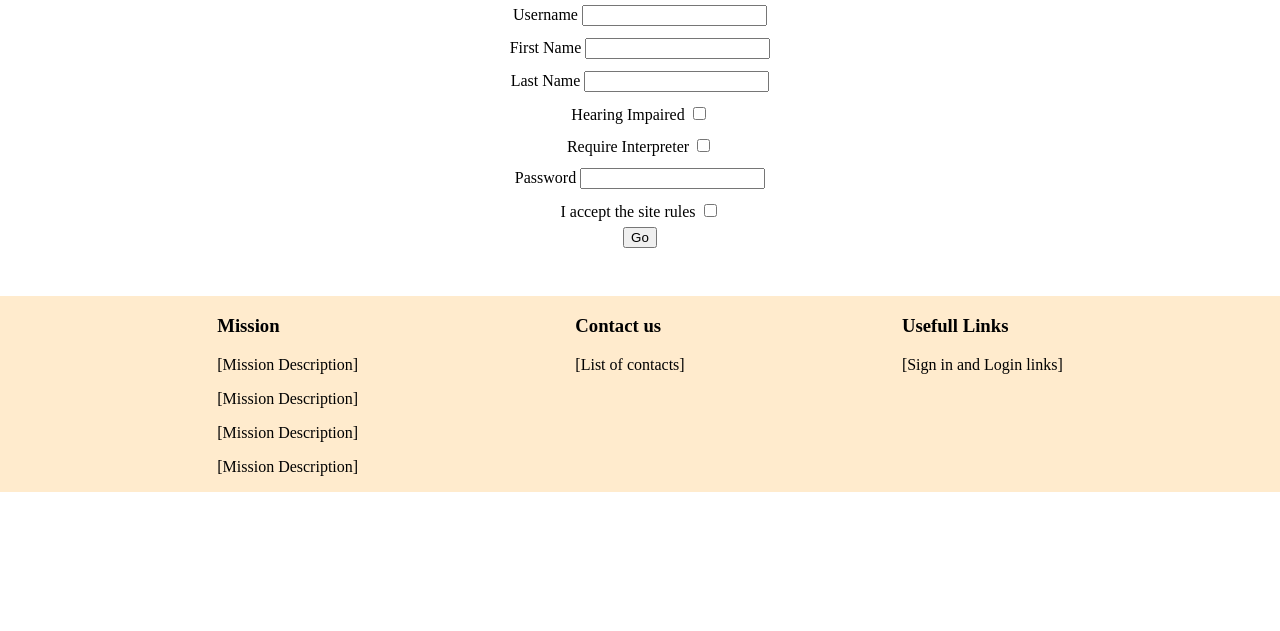
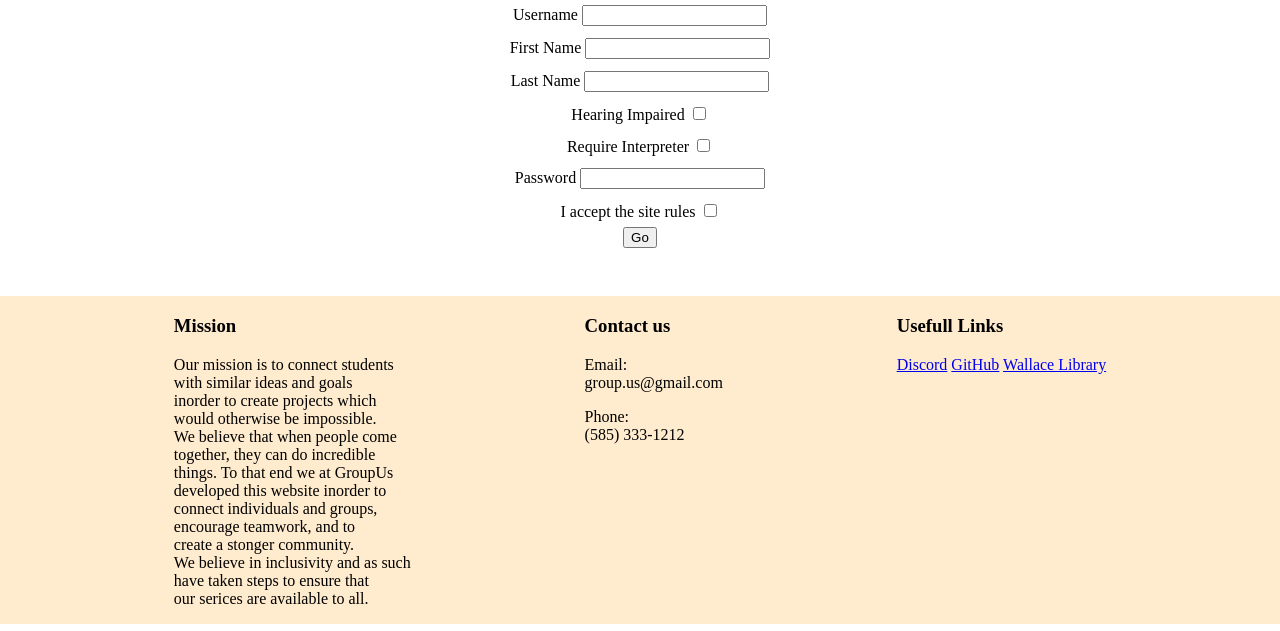
Before and after one commit to Zwork101/hackcoms, a Flask app: page /register in a window 1280 px wide. Shown: the part 169-800 px from the top of the page. Run offline with Flask 3, Linux system fonts and the light colour scheme.

Commit message:
Finished Footer Commit

```diff
--- a/templates/base.html
+++ b/templates/base.html
@@ -24,18 +24,25 @@
     <footer>
         <section>
             <h3>Mission</h3>
-            <p>[Mission Description]</p>
-            <p>[Mission Description]</p>
-            <p>[Mission Description]</p>
-            <p>[Mission Description]</p>
+            <p>Our mission is to connect students<br>with similar ideas and goals<br>
+                inorder to create projects which<br> would otherwise be impossible.<br>
+                We believe that when people come<br> together, they can do incredible<br>
+                things. To that end we at GroupUs<br> developed this website inorder to<br>
+                connect individuals and groups,<br>encourage teamwork, and to<br> create a stonger community.<br>
+                We believe in inclusivity and as such<br> have taken steps to ensure that<br>
+                our serices are available to all.<br>
+            </p>
         </section>
         <section>
             <h3>Contact us</h3>
-            <p>[List of contacts]</p>
+            <p>Email:<br>group.us@gmail.com</p>
+            <p>Phone:<br>(585) 333-1212</p>
         </section>
         <section>
             <h3>Usefull Links</h3>
-            <p>[Sign in and Login links]</p>
-        </section>
+            <a href="https://discord.com">Discord</a>
+            <a href="https://github.com/">GitHub</a>
+            <a href="https://www.rit.edu/library/">Wallace Library</a>
+
     </footer>
 </html>
```
